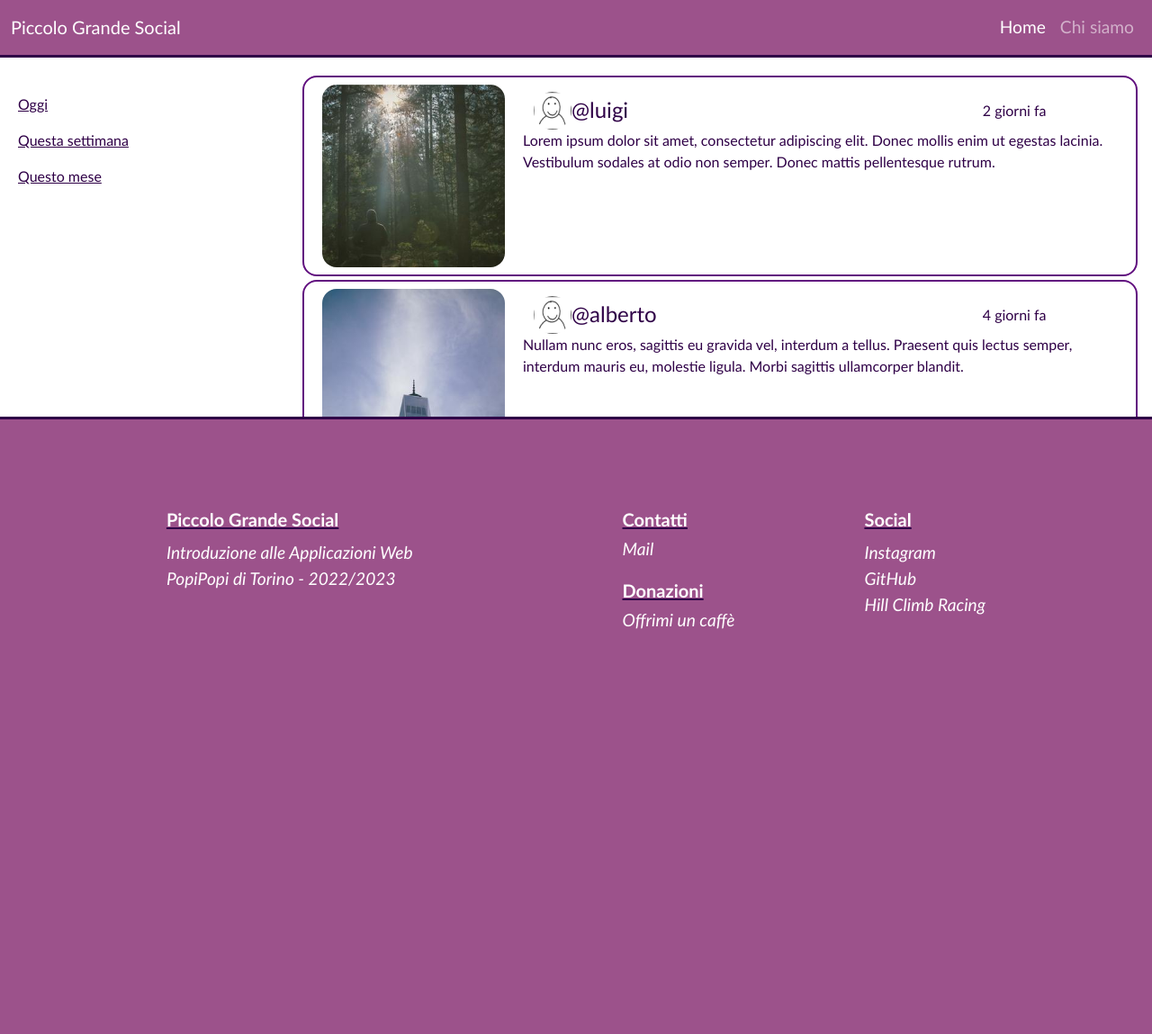
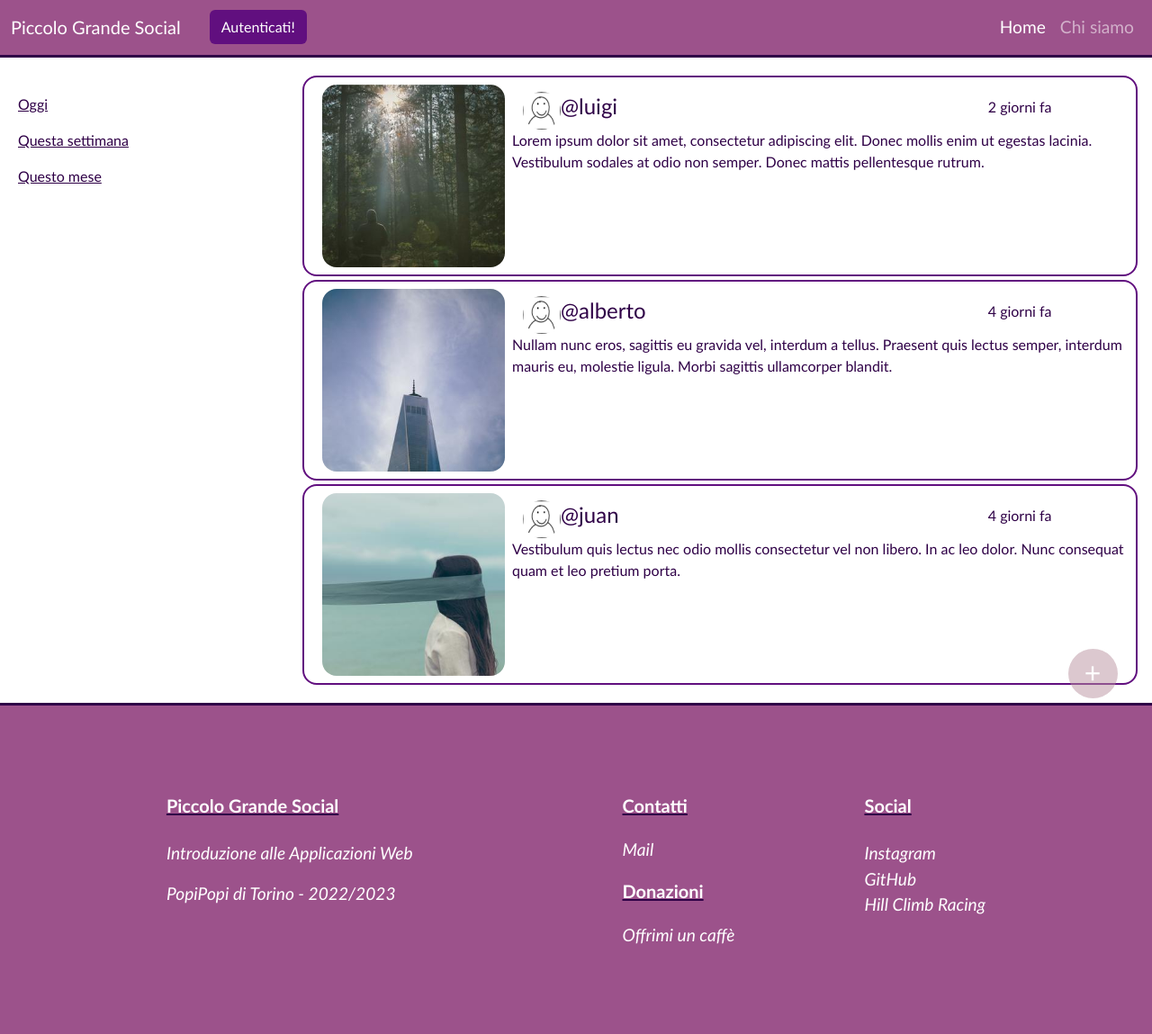
Before and after one commit to Ciovino/Laboratorio---WebApp, a Flask app: page / in a window 1280 px wide. Shown: the whole page at 90% size. Before the commit the page ends 699 px from the top, so only its background shows below. Run offline with Flask 2, Linux system fonts and the light colour scheme.

Commit message:
aggiunta del bottone Autenticati!

```diff
--- a/static/homepage.style.css
+++ b/static/homepage.style.css
@@ -1,5 +1,5 @@
 * {
-    margin: 0 !important;
+
     font-family: 'Trebuchet MS', 'Lucida Sans Unicode', 'Lucida Grande', 'Lucida Sans', Arial, sans-serif;
 }
 
@@ -12,6 +12,10 @@ footer {
     font-size: larger;
 }
 
+div#contenuto {
+    margin: 0;
+}
+
 div#contenuto a {
     color: #2F0147 !important;
     flex-basis: 100%;
@@ -21,6 +25,25 @@ div#contenuto a {
 header.navbar {
     background-color: #9C528B;
     border-bottom: 3px solid #2F0147;
+}
+
+button.autenticazione {
+    color: #FFF;
+    background-color: #610F7F;
+}
+
+button.autenticazione:hover {
+    color: #FFF;
+    background-color: #2F0147;
+}
+
+button.autenticazione:active {
+    color: #FFF !important;
+    background-color: #610F7F !important;
+}
+
+div#login {
+    color: #000;
 }
 
 #nuovo-post {
@@ -44,9 +67,6 @@ article.post-bordo {
 }
 
 footer {
-    position: absolute !important;
-    bottom: 0;
-    width: 100%;
     color: white;
     font-style: italic;
     background-color: #9C528B;
--- a/static/post.style.css
+++ b/static/post.style.css
@@ -22,9 +22,6 @@ article.post-bordo {
 }
 
 footer {
-    position: absolute !important;
-    bottom: 0;
-    width: 100%;
     color: white;
     font-style: italic;
     background-color: #9C528B;
--- a/static/presentazione.style.css
+++ b/static/presentazione.style.css
@@ -56,9 +56,6 @@ section.row:hover {
 }
 
 footer {
-    position: absolute !important;
-    bottom: 0;
-    width: 100%;
     color: white;
     font-style: italic;
     background-color: #9C528B;
--- a/templates/base.html
+++ b/templates/base.html
@@ -18,6 +18,8 @@
     <header class="navbar navbar-expand-lg navbar-dark">
         <div class="container-fluid">
             <a class="navbar-brand" href="{{ url_for('homepage') }}"> Piccolo Grande Social </a>
+
+            {% block autenticazione %}{% endblock %}
 
             <button class="navbar-toggler" type="button" data-bs-toggle="collapse" data-bs-target="#navbarNavAltMarkup"
                 aria-controls="navbarNavAltMarkup" aria-expanded="false" aria-label="Toggle navigation">
--- a/templates/homepage.html
+++ b/templates/homepage.html
@@ -4,6 +4,30 @@
 
 {% block css %}
 <link href="{{ url_for('static', filename='homepage.style.css') }}" rel="stylesheet" type="text/css">
+{% endblock %}
+
+{% block autenticazione %}
+<button type="button" class="btn ms-3 autenticazione" data-bs-toggle="modal" data-bs-target="#login">
+    Autenticati!
+</button>
+
+<div class="modal fade" id="login" tabindex="-1" aria-labelledby="exampleModalLabel" aria-hidden="true">
+    <div class="modal-dialog">
+        <div class="modal-content">
+            <div class="modal-header">
+                <h1 class="modal-title fs-5" id="exampleModalLabel">Modal title</h1>
+                <button type="button" class="btn-close" data-bs-dismiss="modal" aria-label="Close"></button>
+            </div>
+            <div class="modal-body">
+                Ciao
+            </div>
+            <div class="modal-footer">
+                <button type="button" class="btn btn-secondary" data-bs-dismiss="modal">Close</button>
+                <button type="button" class="btn btn-primary">Save changes</button>
+            </div>
+        </div>
+    </div>
+</div>
 {% endblock %}
 
 {% block home_active %}active" aria-current="page" href="#{% endblock %}
```
Also changed, not shown: README.md.
